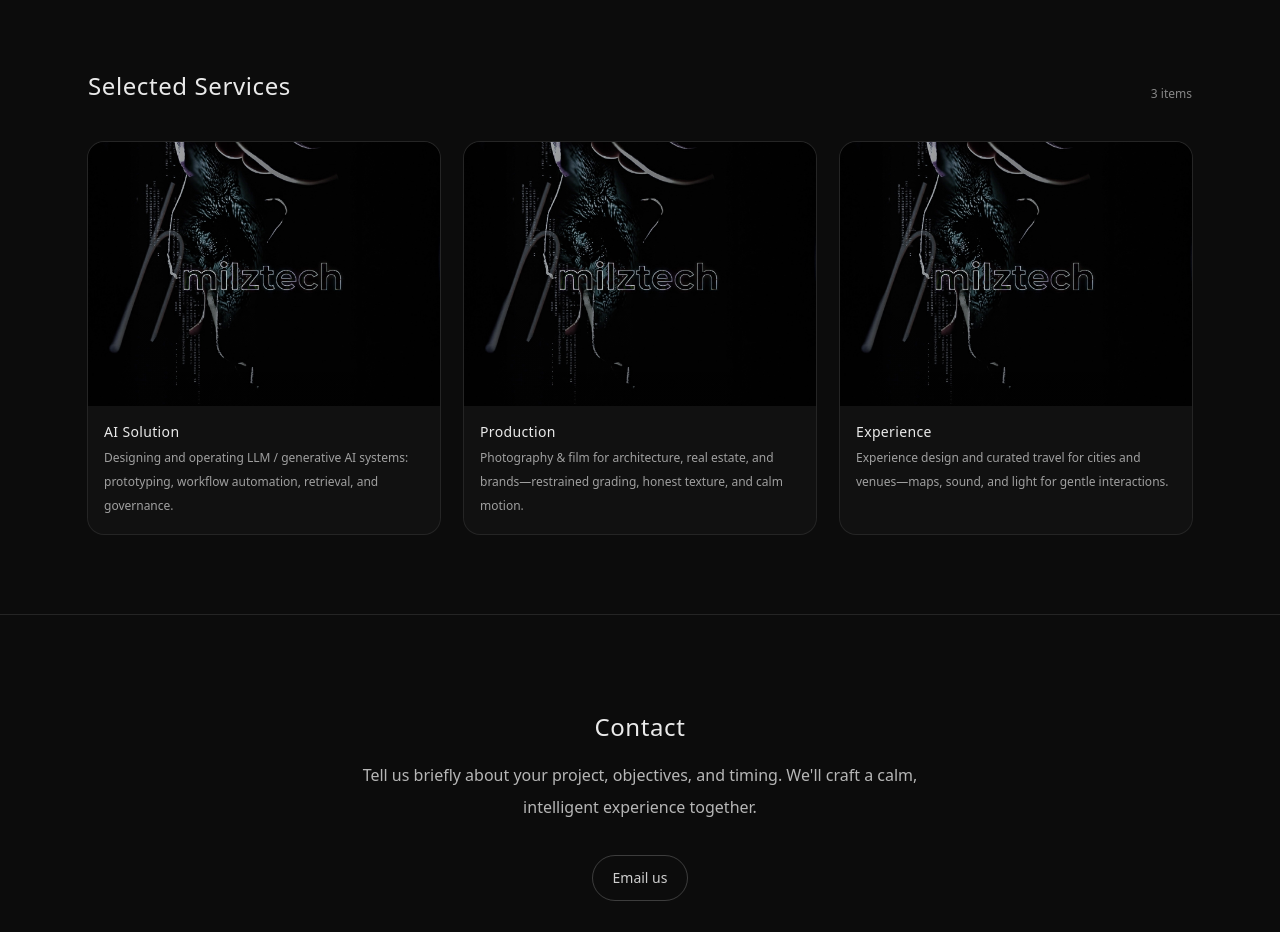
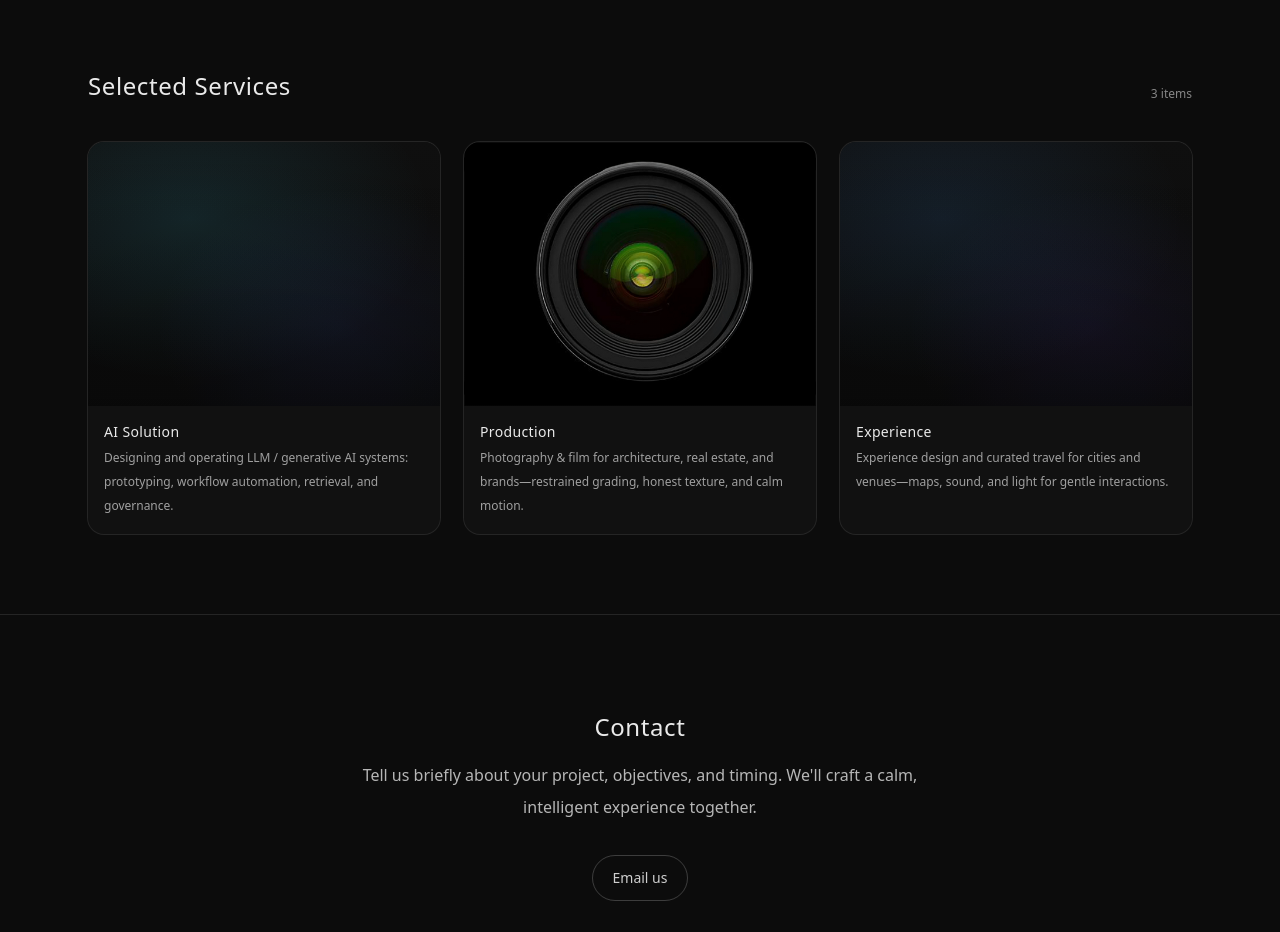
Before and after one commit to miles-web-match/website_milz, a Next.js app in the folder milztech-site 2/: page / in a window 1280 px wide. Shown: the part 1460-2392 px from the top of the page. Built offline with nearby package versions, Linux system fonts and the light colour scheme.

Commit message:
Update page.tsx

```diff
--- a/milztech-site 2/app/page.tsx
+++ b/milztech-site 2/app/page.tsx
@@ -184,7 +184,17 @@ export default function QuietIntelligenceSite() {
               >
                 <a href={serviceHref(title)} className="block focus:outline-none focus:ring-2 focus:ring-white/30">
 <div className="relative aspect-[4/3] overflow-hidden">
-  <Image src="/about.webp" alt="Milztech service visual" fill sizes="(min-width:1024px) 33vw, (min-width:640px) 50vw, 100vw" className="object-cover transition-transform duration-500 group-hover:scale-105" />
+  {title === "Production" ? (
+    <Image
+      src="/pv-01.webp"                   // ← public/pv-01.webp を使う
+      alt="Milztech — Photo & Video"
+      fill
+      sizes="(min-width:1024px) 33vw, (min-width:640px) 50vw, 100vw"
+      className="object-cover transition-transform duration-500 group-hover:scale-105"
+    />
+  ) : (
+    <PlaceholderVisual index={i} />
+  )}
   {/* 読みやすいよう下部に薄いグラデだけ被せる（好みで外してOK） */}
   <div className="absolute inset-0 bg-gradient-to-b from-transparent via-black/10 to-black/30" />
 </div>
@@ -233,10 +243,10 @@ function serviceHref(title: (typeof serviceItems)[number]) {
   switch (title) {
     case "AI Solution":
       return "/service/ai";
-    case "Photo & Video":
-      return "/service/production";
+    case "Production":
+      return "/service/photo-video";
     default:
-      return "/service/experience";
+      return "/service/travel";
   }
 }
 
@@ -413,8 +423,8 @@ function DevTests() {
       ) as HTMLAnchorElement[];
       const hrefs = anchors.map((a) => a.getAttribute("href"));
       console.assert(hrefs.includes("/service/ai"), "Missing /service/ai link");
-      console.assert(hrefs.includes("/service/production"), "Missing /service/production link");
-      console.assert(hrefs.includes("/service/experience"), "Missing /service/experience link");
+      console.assert(hrefs.includes("/service/photo-video"), "Missing /service/photo-video link");
+      console.assert(hrefs.includes("/service/travel"), "Missing /service/travel link");
 
       // non-breaking extra test
       const maskEl = document.getElementById("cursorMask");
```
